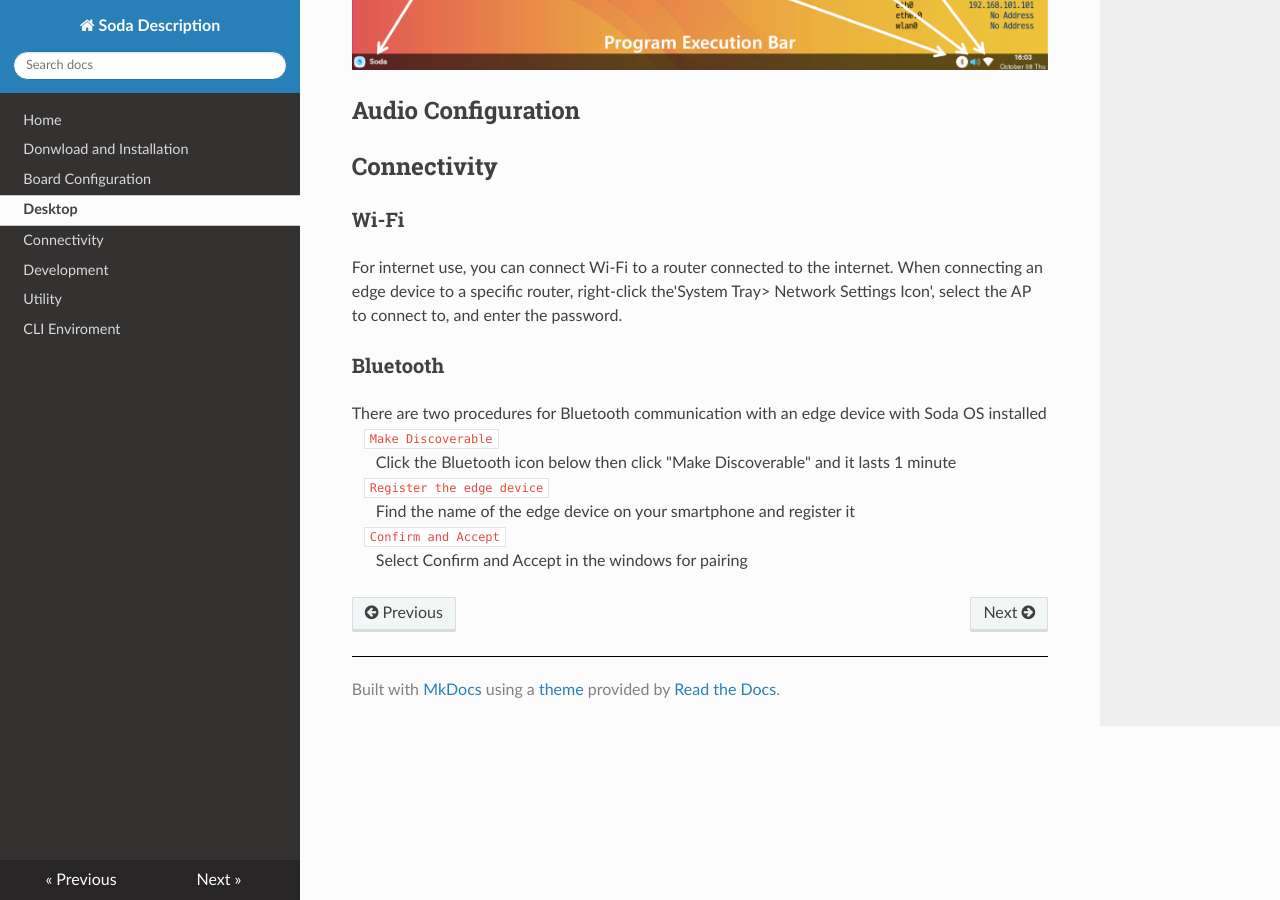
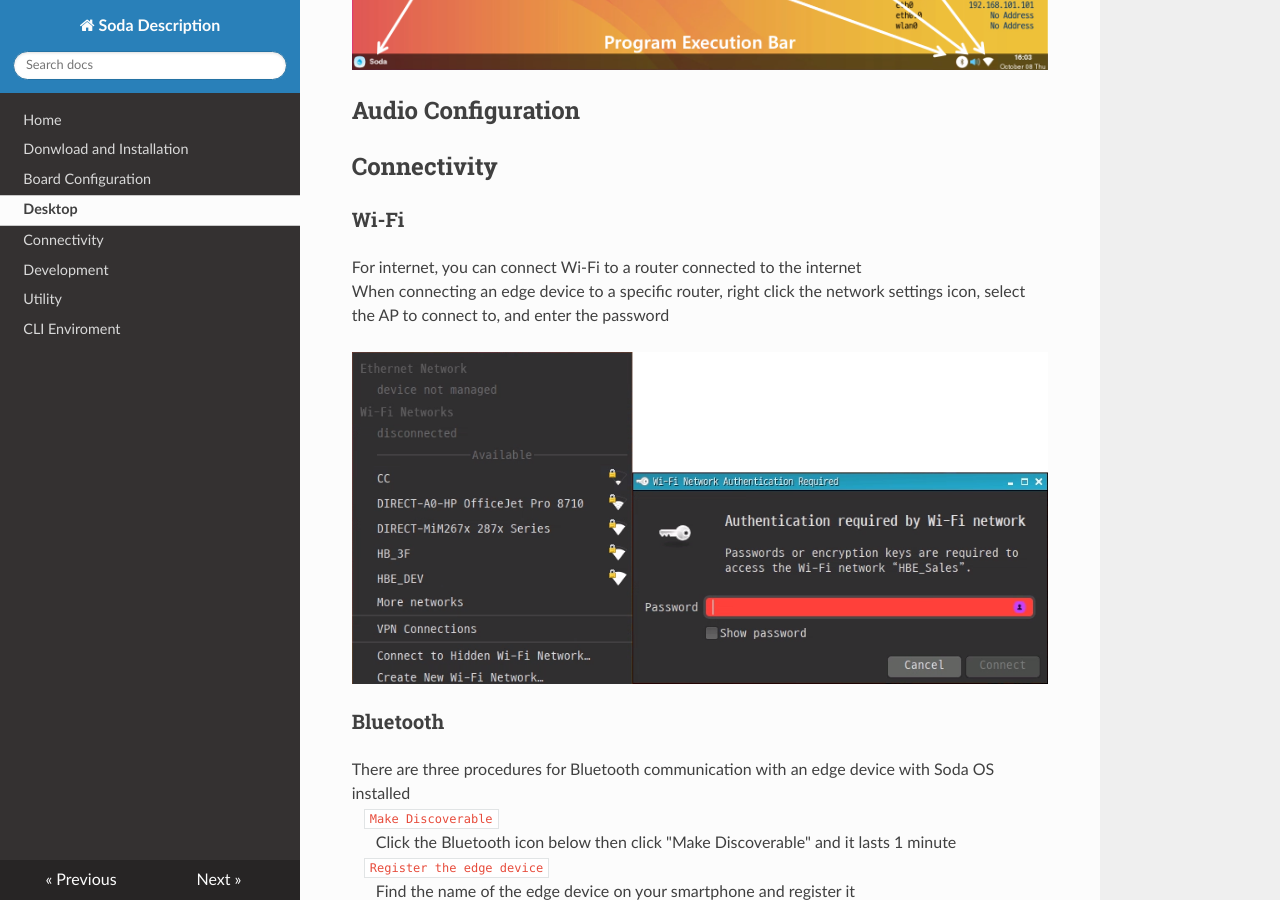
Before and after one commit to hanback-docs/soda_docs, an MkDocs documentation site: the page built from docs/Desktop.md, in a window 1280 px wide and 900 px high, scrolled down 901 px. Built offline with MkDocs 1.6.1, drawn with Linux system fonts in a browser that asks for light colours; nearby versions of some CDN libraries.

Commit message:
wifi connection revision

```diff
--- a/docs/Desktop.md
+++ b/docs/Desktop.md
@@ -20,10 +20,13 @@ When you run a program through the menu, the name is displayed on the program ex
 <h2> Connectivity </h2>
 
 <h3> Wi-Fi </h3>
-For internet use, you can connect Wi-Fi to a router connected to the internet. When connecting an edge device to a specific router, right-click the'System Tray> Network Settings Icon', select the AP to connect to, and enter the password.<Br>
+For internet, you can connect Wi-Fi to a router connected to the internet<br>
+When connecting an edge device to a specific router, right click the network settings icon, select the AP to connect to, and enter the password<Br>
+
+![image write](./picture/wifi_connection.png)
 
 <h3> Bluetooth </h3>
-There are two procedures for Bluetooth communication with an edge device with Soda OS installed<br>
+There are three procedures for Bluetooth communication with an edge device with Soda OS installed<br>
 &emsp;<code class="code_accent">Make Discoverable</code><br>
 &emsp;&emsp;Click the Bluetooth icon below then click "Make Discoverable" and it lasts 1 minute<br>
 &emsp;<code class="code_accent">Register the edge device</code><br>
```
